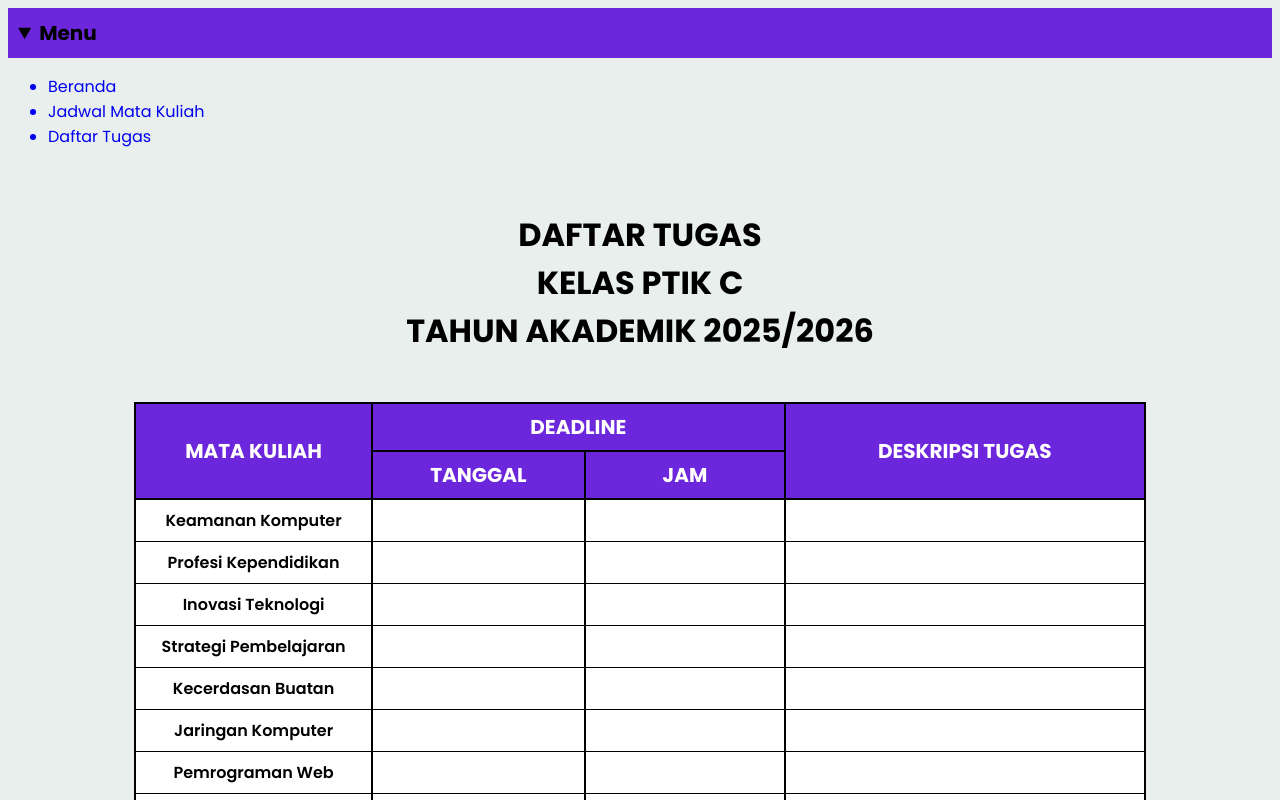
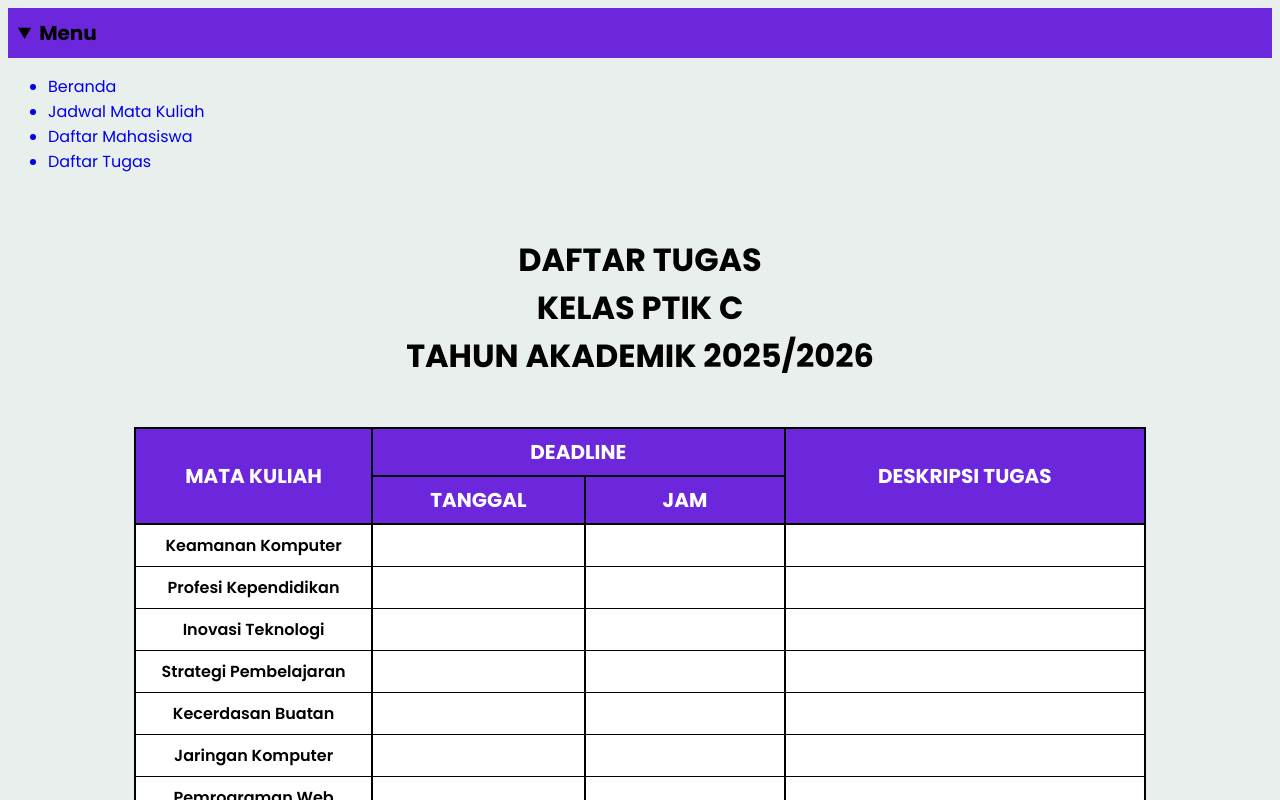
Before and after one commit to nurhidayatdev/PTIK-C-24, a plain HTML site: page daftar-tugas/daftar-tugas.html in a window 1280 px wide. Both pictures are taken after a click on the heading "Menu". Shown: the top 800 px of the page. Drawn offline with Linux system fonts and the light colour scheme.

Commit message:
add daftar mahasiswa in navbar

```diff
--- a/daftar-tugas/daftar-tugas.html
+++ b/daftar-tugas/daftar-tugas.html
@@ -47,6 +47,9 @@
           </a>
           <a href="../jadwal-matkul/jadwal-matkul.html">
             <li>Jadwal Mata Kuliah</li>
+          </a>
+          <a href="../daftar-mahasiswa/daftar-mahasiswa.html">
+            <li>Daftar Mahasiswa</li>
           </a>
           <a href="#">
             <li>Daftar Tugas</li>
```
Also changed, not shown: index.html (+3 -0 lines), jadwal-matkul/jadwal-matkul.html (+3 -0 lines).
